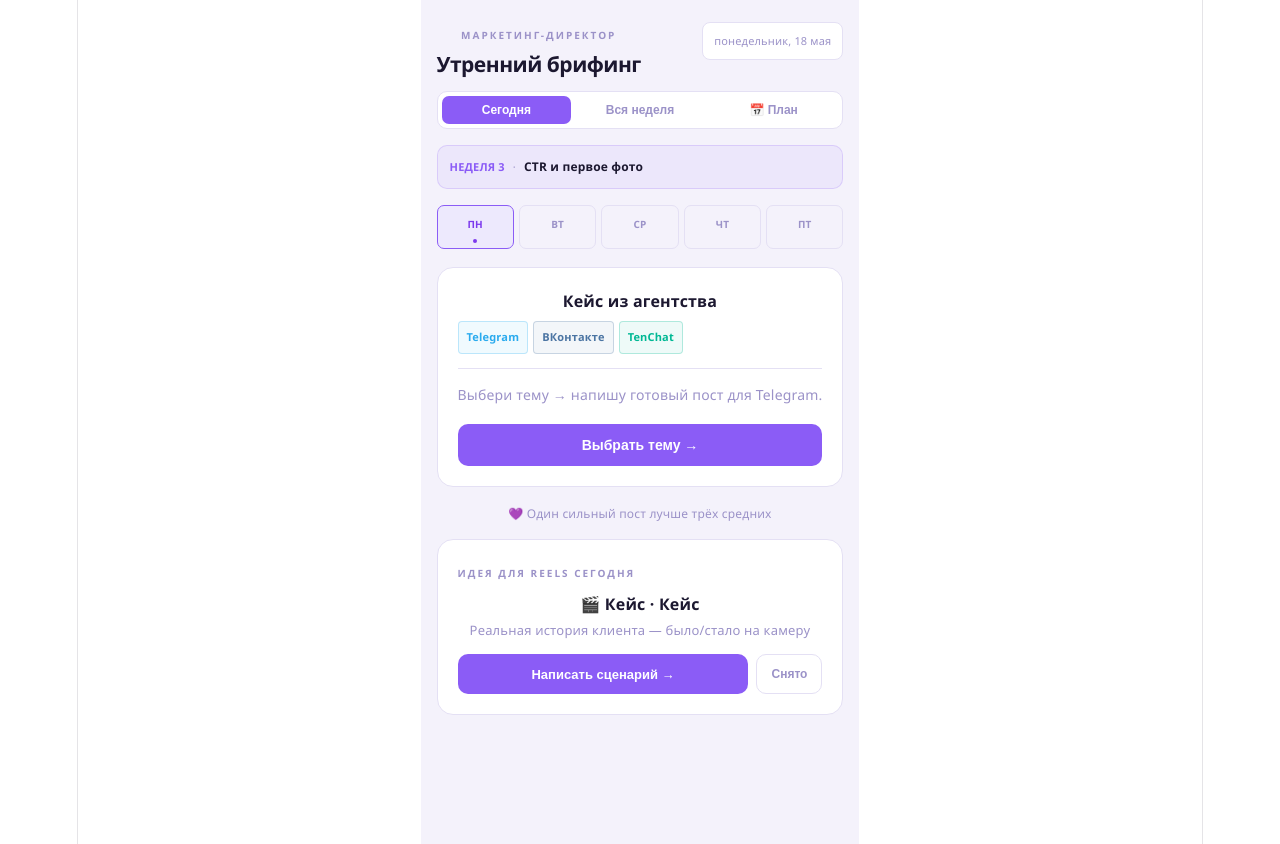
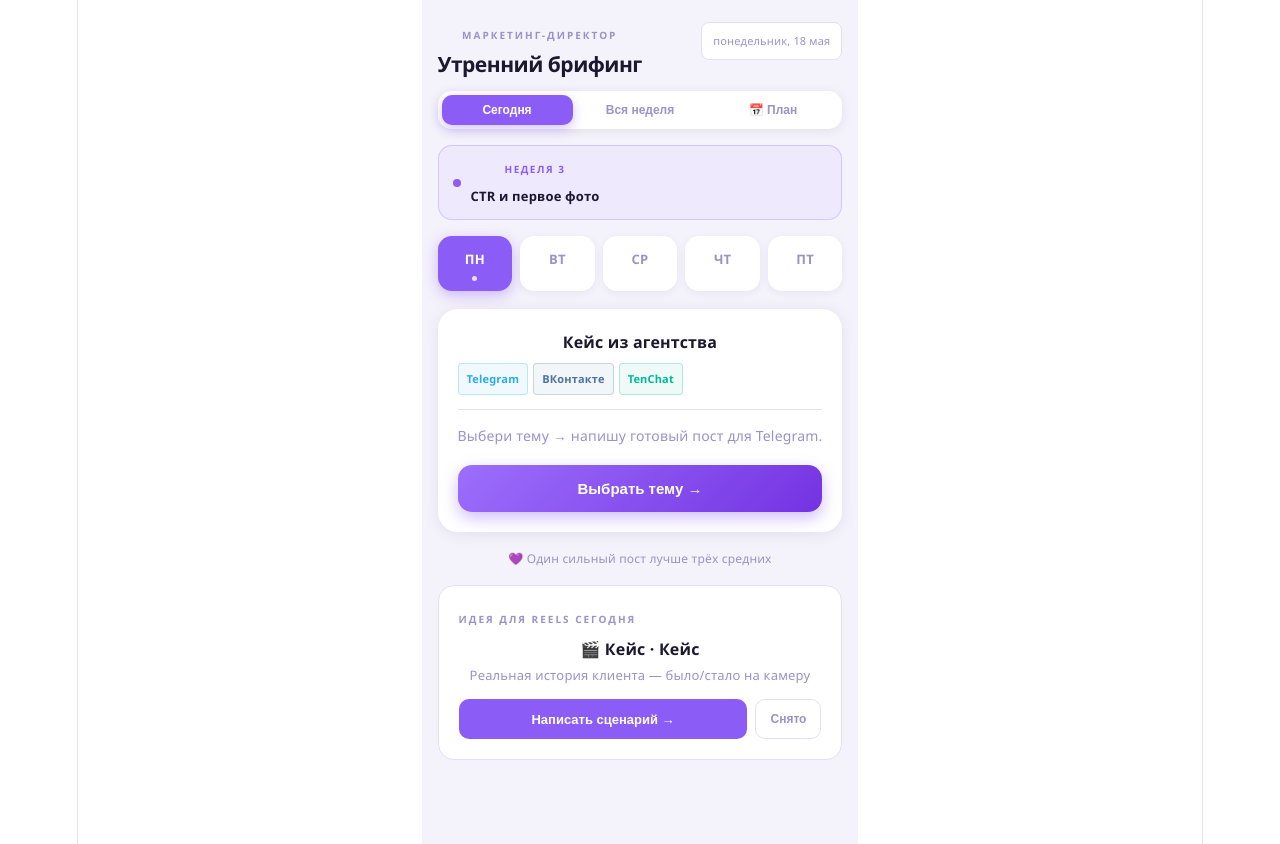
Before and after one commit to saltykovatarget-crypto/avitolog-mini-app, a React (Vite) app: page / in a window 1280 px wide. Built offline with nearby package versions, Linux system fonts and the light colour scheme.

Commit message:
feat: new design from Figma — gradient button, day tabs with glow, improved tabs & banner

```diff
--- a/src/App.jsx
+++ b/src/App.jsx
@@ -415,28 +415,39 @@ export default function App() {
         </div>
         <div style={{fontSize:11,color:MUTED,background:CARD,border:`1px solid ${BORDER}`,borderRadius:8,padding:"5px 11px"}}>{dayName}</div>
       </div>
-      <div style={{display:"flex",gap:4,marginBottom:16,background:CARD,padding:4,borderRadius:10,border:`1px solid ${BORDER}`}}>
+      {/* Tabs — белая карточка с активной фиолетовой вкладкой */}
+      <div style={{display:"flex",gap:2,marginBottom:16,background:CARD,padding:4,borderRadius:14,boxShadow:"0 2px 12px rgba(17,12,48,0.08)"}}>
         {[{id:"today",label:"Сегодня"},{id:"week",label:"Вся неделя"},{id:"plan",label:"📅 План"}].map((v) => (
-          <button key={v.id} onClick={() => { setView(v.id); setPlanSaved(false); }} style={{flex:1,padding:"7px",background:view===v.id?BRAND:"transparent",color:view===v.id?"white":MUTED,border:"none",borderRadius:7,fontSize:12,fontWeight:700,cursor:"pointer",transition:"all 0.2s"}}>
+          <button key={v.id} onClick={() => { setView(v.id); setPlanSaved(false); }} style={{flex:1,padding:"8px 4px",background:view===v.id?BRAND:"transparent",color:view===v.id?"white":MUTED,border:"none",borderRadius:10,fontSize:12,fontWeight:700,cursor:"pointer",transition:"all 0.2s",boxShadow:view===v.id?"0 4px 12px rgba(139,92,246,0.35)":"none"}}>
             {v.label}
           </button>
         ))}
       </div>
-      <div style={{display:"flex",alignItems:"center",gap:8,marginBottom:16,padding:"8px 12px",background:BRAND+"11",borderRadius:10,border:`1px solid ${BRAND}33`}}>
-        <span style={{fontSize:11,color:BRAND,fontWeight:700}}>НЕДЕЛЯ {weekNum}</span>
-        <span style={{fontSize:11,color:MUTED}}>·</span>
-        <span style={{fontSize:12,color:TEXT,fontWeight:600}}>{currentTheme.theme}</span>
+
+      {/* Week theme banner */}
+      <div style={{display:"flex",alignItems:"center",gap:10,marginBottom:16,padding:"10px 14px",background:"#EFE9FE",borderRadius:14,border:"1.5px solid rgba(139,92,246,0.25)"}}>
+        <div style={{width:8,height:8,borderRadius:"50%",background:BRAND,flexShrink:0}} />
+        <div>
+          <div style={{fontSize:10,color:BRAND,fontWeight:700,letterSpacing:"1.5px"}}>НЕДЕЛЯ {weekNum}</div>
+          <div style={{fontSize:13,color:TEXT,fontWeight:600,marginTop:1}}>{currentTheme.theme}</div>
+        </div>
       </div>
 
-      <div style={{display:"flex",gap:5,marginBottom:18}}>
+      {/* Day tabs — крупнее, активный с свечением */}
+      <div style={{display:"flex",gap:8,marginBottom:18}}>
         {WEEK_PLAN.map((d) => {
           const isToday = d.day === dow;
           const isDone = doneDays.includes(d.day);
           return (
-            <div key={d.day} style={{flex:1,padding:"5px 2px",borderRadius:7,display:"flex",flexDirection:"column",alignItems:"center",gap:2,background:isDone?BRAND:isToday?"#EDE9FD":"transparent",border:`1.5px solid ${isToday?BRAND:isDone?BRAND:BORDER}`,opacity:d.day<dow&&!isDone?0.35:1}}>
-              <span style={{fontSize:10,fontWeight:700,color:isDone?"white":isToday?ACCENT:MUTED}}>{d.label}</span>
-              {isDone && <span style={{fontSize:9,color:"white"}}>✓</span>}
-              {isToday && !isDone && <div style={{width:4,height:4,borderRadius:"50%",background:ACCENT}} />}
+            <div key={d.day} style={{flex:1,padding:"10px 4px",borderRadius:14,display:"flex",flexDirection:"column",alignItems:"center",gap:4,
+              background:isToday?BRAND:CARD,
+              boxShadow:isToday?"0 4px 14px rgba(139,92,246,0.4)":"0 2px 8px rgba(17,12,48,0.06)",
+              opacity:d.day<dow&&!isDone&&!isToday?0.5:1,
+              transition:"all 0.2s"}}>
+              <span style={{fontSize:13,fontWeight:700,color:isToday?"white":isDone?"#22C55E":MUTED}}>{d.label}</span>
+              {isDone && !isToday && <span style={{fontSize:11,color:"#22C55E",fontWeight:700}}>✓</span>}
+              {isToday && <div style={{width:5,height:5,borderRadius:"50%",background:"rgba(255,255,255,0.8)"}} />}
+              {!isDone && !isToday && <div style={{width:5,height:5}} />}
             </div>
           );
         })}
@@ -586,7 +597,7 @@ export default function App() {
         </div>
       )}
 
-      {view === "today" && <div style={{background:CARD,border:`1px solid ${BORDER}`,borderRadius:16,padding:20}}>
+      {view === "today" && <div style={{background:CARD,borderRadius:20,padding:20,boxShadow:"0 2px 16px rgba(17,12,48,0.08)"}}>
         <div style={{marginBottom:14}}>
           <div style={{fontSize:16,fontWeight:700,marginBottom:7}}>{plan.format}</div>
           <div style={{display:"flex",gap:5,flexWrap:"wrap"}}>
@@ -598,7 +609,7 @@ export default function App() {
         {step === "brief" && (
           <div style={{animation:"fadeUp 0.3s ease"}}>
             <div style={{fontSize:14,color:MUTED,lineHeight:1.7,marginBottom:18}}>Выбери тему → напишу готовый пост для Telegram.</div>
-            <button style={{width:"100%",padding:"13px",background:BRAND,color:"white",border:"none",borderRadius:10,fontSize:14,fontWeight:700,cursor:"pointer"}} onClick={() => setStep("topic")}>Выбрать тему →</button>
+            <button style={{width:"100%",padding:"15px",background:"linear-gradient(135deg, #9C6FFC 0%, #7433E2 100%)",color:"white",border:"none",borderRadius:14,fontSize:15,fontWeight:700,cursor:"pointer",boxShadow:"0 6px 16px rgba(139,92,246,0.4)",transition:"transform 0.1s"}} onClick={() => setStep("topic")}>Выбрать тему →</button>
           </div>
         )}
 
```
Also changed, not shown: 2 other files (tests, documents, lock files or other folders).
